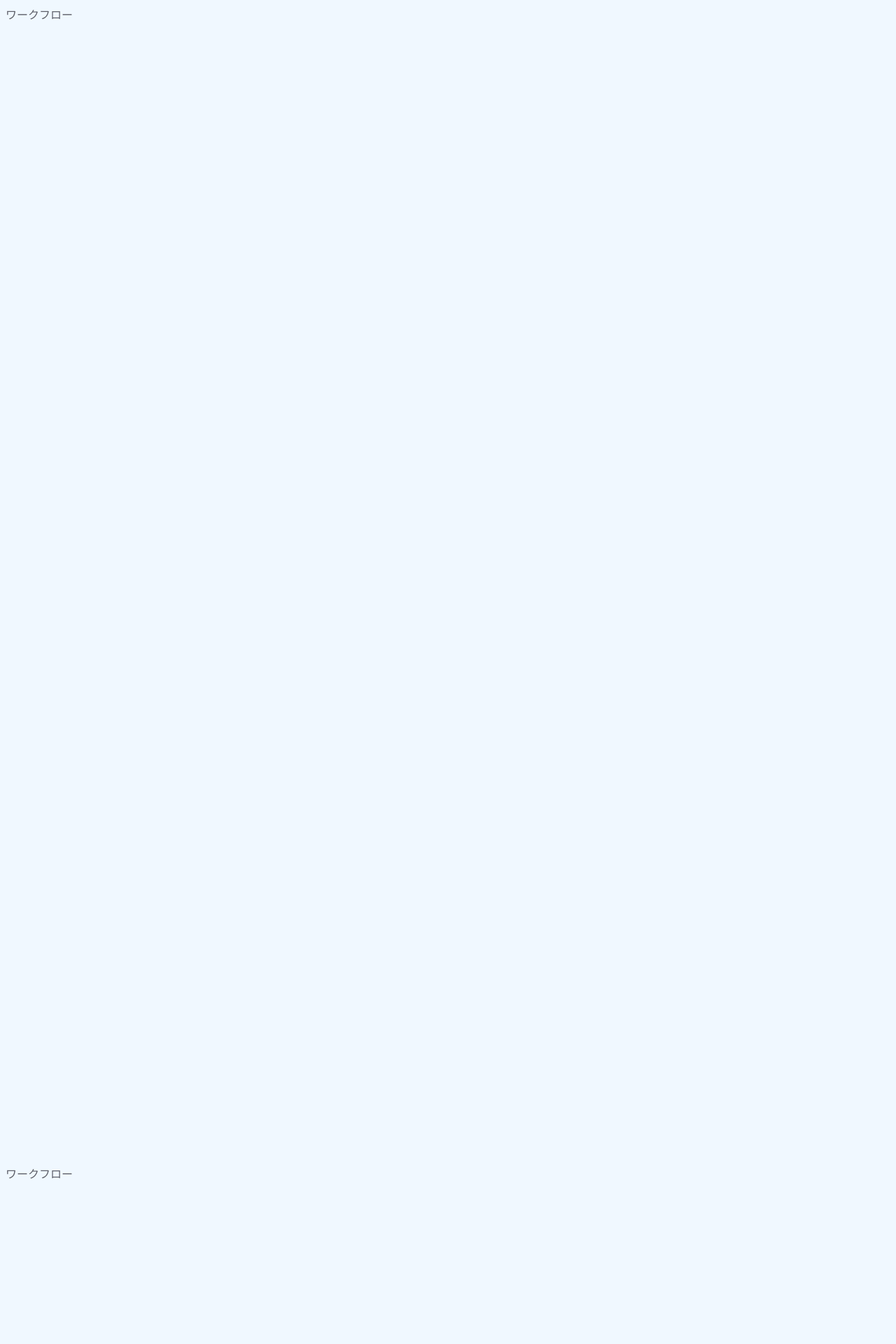
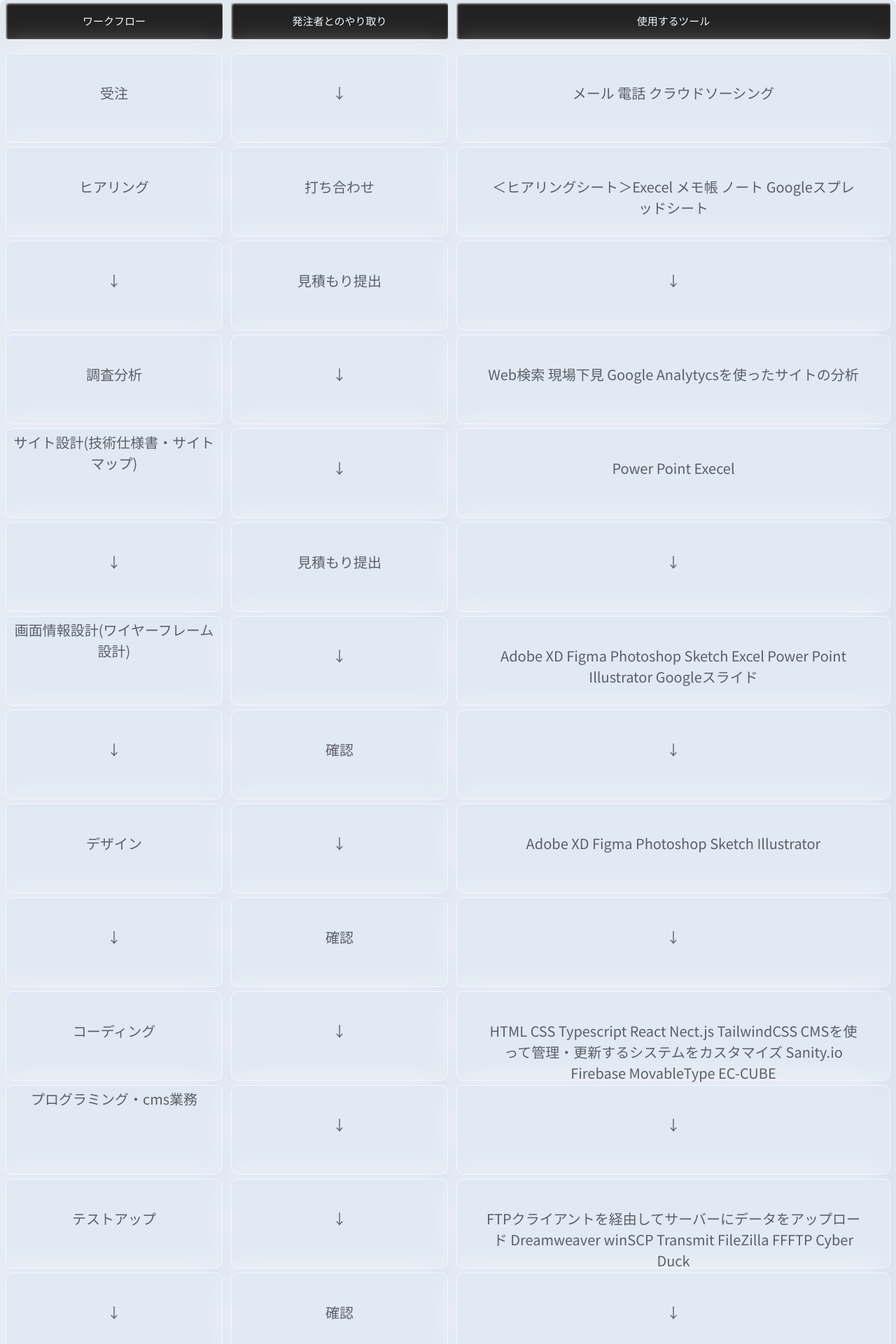
Before and after one commit to eternaleight/test-work-flow, a Next.js app: page / in a window 1280 px wide. Shown: the top 1920 px of the page at 70% size. Before the commit the page ends 1696 px from the top, so only its background shows below. Built offline with nearby package versions, Linux system fonts and the light colour scheme.

Commit message:
fix(*): fix format

```diff
--- a/pages/index.tsx
+++ b/pages/index.tsx
@@ -3,6 +3,7 @@ import Head from 'next/head'
 import Link from 'next/link'
 import { motion } from 'framer-motion'
 import { useEffect, useState } from 'react'
+import Workflow from './workflow'
 
 const Home: NextPage = () => {
   const [color, setColor] = useState<any>('black')
@@ -45,101 +46,102 @@ const Home: NextPage = () => {
 
   return (
     <>
-      <motion.div
-        className=""
-        initial={{ opacity: 0 }}
-        animate={{ opacity: 1 }}
-        exit={{ opacity: 0 }}
-        // transition={{ ease: "easeOut", duration: 1 }}
-      >
-        <Head>
-          <title>initial-commit</title>
-          <meta name="viewport" content="width=device-width, initial-scale=1" />
-          <meta name="description" content="" />
-          <link rel="icon" href="/favicon.ico" />
-        </Head>
-        <div className="flex flex-col p-2 gap-3">
-          <div className="">
-            <Link href="/workflow" scroll={false}>
-              ワークフロー
-            </Link>
-          </div>
-          <div>
-            <br />
-            <br />
-            <br />
-            <br />
-            <br />
-            <br />
-            <br />
-            <br />
-            <br />
-            <br />
-            <br />
-            <br />
-            <br />
-            <br />
-            <br />
-            <br />
-            <br />
-            <br />
-            <br />
-            <br />
-            <br />
-            <br />
-            <br />
-            <br />
-            <br />
-            <br />
-            <br />
-            <br />
-            <br />
-            <br />
-            <br />
-            <br />
-            <br />
-            <br />
-            <br />
-            <br />
-            <br />
-            <br />
-            <br />
-            <br />
-            <br />
-            <br />
-            <br />
-            <br />
-            <br />
-            <br />
-            <br />
-            <br />
-            <br />
-            <br />
-            <br />
-            <br />
-            <br />
-            <br />
-            <br />
-            <br />
-            <br />
-            <br />
-            <br />
-            <br />
-            <br />
-            <br />
-            <br />
-            <br />
-            <br />
-            <br />
-            <br />
-          </div>
-          <div>
-            <Link href="/workflow" scroll={false}>
-              ワークフロー
-            </Link>
-          </div>
-        </div>
-      </motion.div>
+      <Workflow/>
+      {/* <motion.div */}
+      {/*   className="" */}
+      {/*   initial={{ opacity: 0 }} */}
+      {/*   animate={{ opacity: 1 }} */}
+      {/*   exit={{ opacity: 0 }} */}
+      {/*   // transition={{ ease: "easeOut", duration: 1 }} */}
+      {/* > */}
+      {/*   <Head> */}
+      {/*     <title>initial-commit</title> */}
+      {/*     <meta name="viewport" content="width=device-width, initial-scale=1" /> */}
+      {/*     <meta name="description" content="" /> */}
+      {/*     <link rel="icon" href="/favicon.ico" /> */}
+      {/*   </Head> */}
+      {/*   <div className="flex flex-col p-2 gap-3"> */}
+      {/*     <div className=""> */}
+      {/*       <Link href="/workflow" scroll={false}> */}
+      {/*         ワークフロー */}
+      {/*       </Link> */}
+      {/*     </div> */}
+      {/*     <div> */}
+      {/*       <br /> */}
+      {/*       <br /> */}
+      {/*       <br /> */}
+      {/*       <br /> */}
+      {/*       <br /> */}
+      {/*       <br /> */}
+      {/*       <br /> */}
+      {/*       <br /> */}
+      {/*       <br /> */}
+      {/*       <br /> */}
+      {/*       <br /> */}
+      {/*       <br /> */}
+      {/*       <br /> */}
+      {/*       <br /> */}
+      {/*       <br /> */}
+      {/*       <br /> */}
+      {/*       <br /> */}
+      {/*       <br /> */}
+      {/*       <br /> */}
+      {/*       <br /> */}
+      {/*       <br /> */}
+      {/*       <br /> */}
+      {/*       <br /> */}
+      {/*       <br /> */}
+      {/*       <br /> */}
+      {/*       <br /> */}
+      {/*       <br /> */}
+      {/*       <br /> */}
+      {/*       <br /> */}
+      {/*       <br /> */}
+      {/*       <br /> */}
+      {/*       <br /> */}
+      {/*       <br /> */}
+      {/*       <br /> */}
+      {/*       <br /> */}
+      {/*       <br /> */}
+      {/*       <br /> */}
+      {/*       <br /> */}
+      {/*       <br /> */}
+      {/*       <br /> */}
+      {/*       <br /> */}
+      {/*       <br /> */}
+      {/*       <br /> */}
+      {/*       <br /> */}
+      {/*       <br /> */}
+      {/*       <br /> */}
+      {/*       <br /> */}
+      {/*       <br /> */}
+      {/*       <br /> */}
+      {/*       <br /> */}
+      {/*       <br /> */}
+      {/*       <br /> */}
+      {/*       <br /> */}
+      {/*       <br /> */}
+      {/*       <br /> */}
+      {/*       <br /> */}
+      {/*       <br /> */}
+      {/*       <br /> */}
+      {/*       <br /> */}
+      {/*       <br /> */}
+      {/*       <br /> */}
+      {/*       <br /> */}
+      {/*       <br /> */}
+      {/*       <br /> */}
+      {/*       <br /> */}
+      {/*       <br /> */}
+      {/*       <br /> */}
+      {/*     </div> */}
+      {/*     <div> */}
+      {/*       <Link href="/workflow" scroll={false}> */}
+      {/*         ワークフロー */}
+      {/*       </Link> */}
+      {/*     </div> */}
+      {/*   </div> */}
+      {/* </motion.div> */}
     </>
   )
 }
--- a/pages/workflow.tsx
+++ b/pages/workflow.tsx
@@ -4,7 +4,7 @@ import { motion } from 'framer-motion'
 
 const workflow = () => (
       <motion.div
-        initial={{ opacity: 0 }}
+        initial={{ opacity: 0.2 }}
         animate={{ opacity: 1}}
         exit={{ opacity: 0 }}
       >
--- a/styles/globals.scss
+++ b/styles/globals.scss
@@ -111,7 +111,7 @@ body {
       // background-repeat: no-repeat;
       background-repeat: repeat;
       // background-image: url();
-      background-image: url(https://img.youtube.com/vi/n4Ui2B4Wqis/sddefault.jpg);
+      // background-image: url(https://img.youtube.com/vi/n4Ui2B4Wqis/sddefault.jpg);
       background-size: 9vw, cover;
       background-position: 135vw, 0 0;
       box-shadow: 3px 3px 20px 1px #aaf;
```
